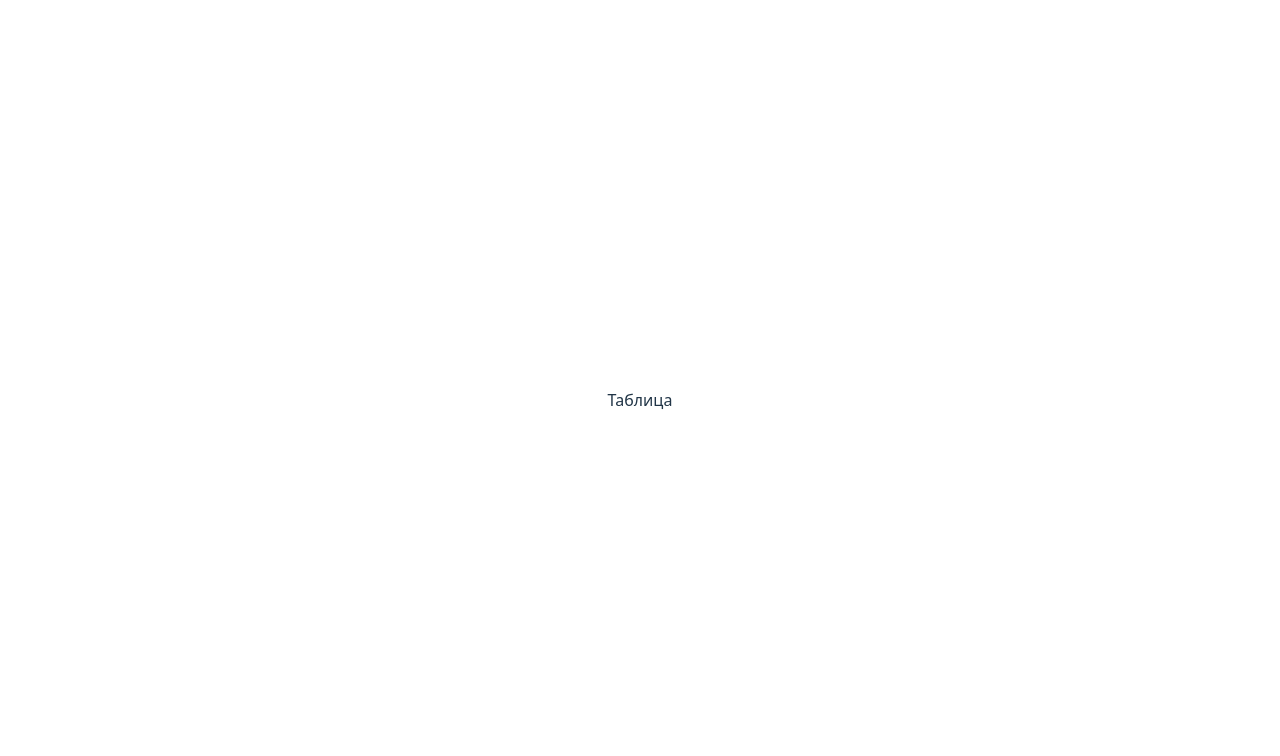
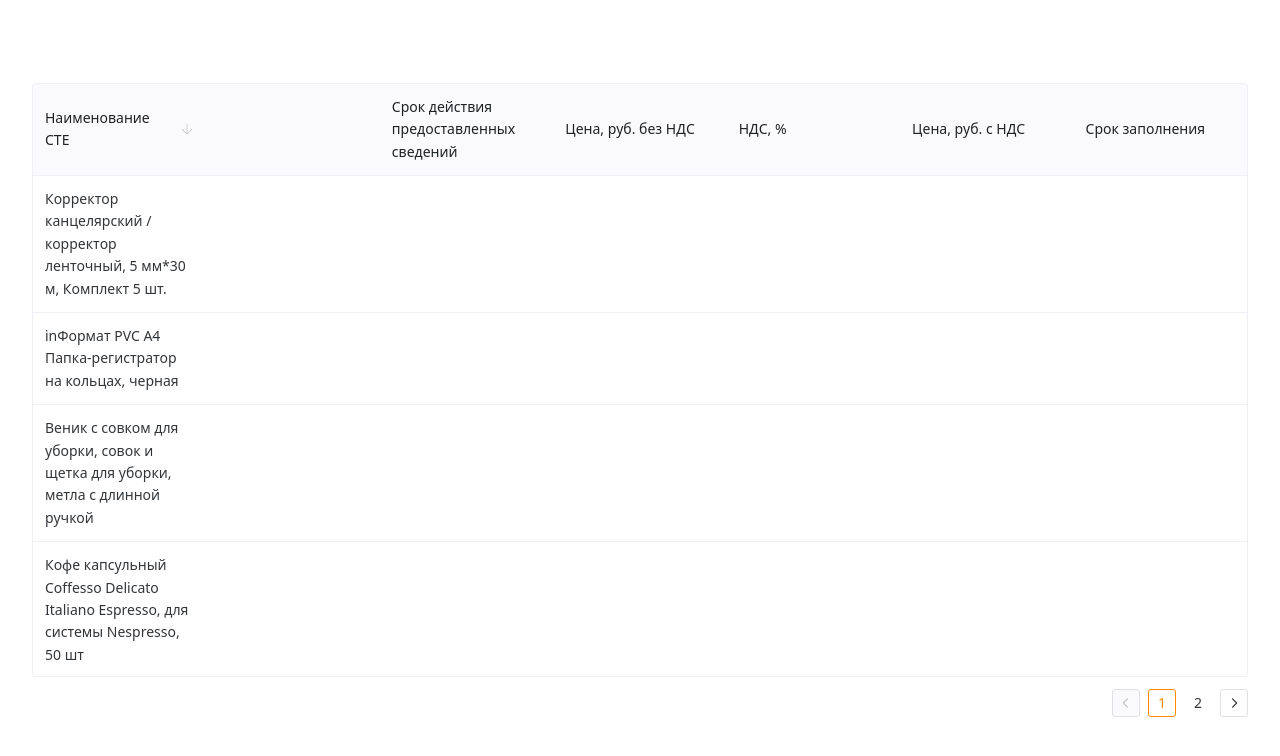
Before and after one commit to ClickEsc/vue-vat-table, a Vue app: page / in a window 1280 px wide. Shown: the top 756 px of the page. Built offline with nearby package versions, Linux system fonts and the light colour scheme.

Commit message:
добавить универсальный компонент UiDataTable + создать демо VatTable

```diff
--- a/package.json
+++ b/package.json
@@ -15,6 +15,7 @@
     "@types/node": "^24.10.0",
     "@vitejs/plugin-vue": "^6.0.1",
     "@vue/tsconfig": "^0.8.1",
+    "naive-ui": "^2.43.1",
     "typescript": "~5.9.3",
     "vite": "^7.2.2",
     "vue-tsc": "^3.1.3"
--- a/src/app/App.vue
+++ b/src/app/App.vue
@@ -1,13 +1,16 @@
 <script setup lang="ts">
+import { NConfigProvider, type GlobalThemeOverrides } from 'naive-ui';
 
+const themeOverrides: GlobalThemeOverrides = {
+  common: {
+    primaryColor: '#FF8C00'
+  }
+}
+import { VatTable } from '../features';
 </script>
 
 <template>
-  <div>
-    Таблица
-  </div>
+  <n-config-provider :theme-overrides="themeOverrides">
+    <VatTable />
+  </n-config-provider>
 </template>
-
-<style scoped>
-
-</style>
--- a/src/app/main.ts
+++ b/src/app/main.ts
@@ -1,5 +1,9 @@
 import { createApp } from 'vue';
+import naive from 'naive-ui';
 import './styles/style.css';
 import App from './App.vue';
 
-createApp(App).mount('#app');
+const app = createApp(App);
+app.use(naive);
+
+app.mount('#app');
--- /dev/null
+++ b/src/features/VatTable/VatTable.vue
@@ -0,0 +1,67 @@
+<script setup lang="ts">
+import { UiDataTable } from '../../shared/ui';
+
+const TABLE_HEADERS = [
+  {
+    key: "steName",
+    title: "Наименование СТЕ",
+    sorter: 'default',
+  },
+  {
+    key: "isActual",
+  },
+  {
+    key: "priceEndDate",
+    title: "Срок действия предоставленных сведений",
+  },
+  {
+    key: "priceNotNds",
+    title: "Цена, руб. без НДС",
+  },
+  {
+    key: "nds",
+    title: "НДС, %",
+  },
+  {
+    key: "price",
+    title: "Цена, руб. с НДС",
+  },
+  {
+    key: "fillEndDate",
+    title: "Срок заполнения",
+  },
+];
+
+const MOCK_NAMES = [
+  'Корректор канцелярский / корректор ленточный, 5 мм*30 м, Комплект 5 шт.',
+  'inФормат PVC A4 Папка-регистратор на кольцах, черная',
+  'Веник с совком для уборки, совок и щетка для уборки, метла с длинной ручкой',
+  'Кофе капсульный Coffesso Delicato Italiano Espresso, для системы Nespresso, 50 шт',
+  'Zikolki Store Заколка для волос 21 шт.',
+  'Camay Спрей мист для тела и волос парфюмированный женский Пион и ягоды, 190 мл',
+  'Щипцы Hyundai H-HS1415 25Вт макс.темп.:180С покрытие:керамико-турмалиновое черный',
+  'Стаканы одноразовые бумажные 200 мл 90 шт, стаканчики для кофе',
+  'Мешки для мусора 180 л мусорные пакеты 180 л',
+  'Умная Швабра с Отжимом без ведра для мытья полов Бабочка',
+  'Носки KOMAX термоноски мужские, 5 пар',
+  'Рюкзак Staff Strike универсальный, 3 кармана, черно-салатовый, 45х27х12 см'
+]
+
+const MOCK_DATA = MOCK_NAMES.map((name, index) => ({
+  key: index,
+  steName: name,
+  isActual: true,
+  priceEndDate: null,
+  priceNotNds: null,
+  nds: null,
+  price: null,
+  fillEndDate: null
+}))
+</script>
+
+<template>
+  <UiDataTable
+    :columns="TABLE_HEADERS"
+    :data="MOCK_DATA"
+  />
+</template>
--- /dev/null
+++ b/src/features/index.ts
@@ -0,0 +1 @@
+export { default as VatTable } from './VatTable/VatTable.vue';
--- /dev/null
+++ b/src/shared/ui/UiDataTable/UiDataTable.vue
@@ -0,0 +1,33 @@
+<script lang="ts" setup>
+
+type paginationType = {
+  pageSize: number;
+}
+const props = withDefaults(
+  defineProps<{
+    columns: any[],
+    data: any[],
+    pagination?: paginationType | false,
+    maxHeight?: number
+  }>(),
+  {
+    columns: () => [],
+    data: () => [],
+    pagination: () => {
+      return {
+        pageSize: 10
+      }
+    },
+    maxHeight: 500
+  },
+);
+</script>
+
+<template>
+  <n-data-table
+    :columns="props.columns"
+    :data="props.data"
+    :pagination="props.pagination"
+    :max-height="props.maxHeight"
+  />
+</template>
--- /dev/null
+++ b/src/shared/ui/index.ts
@@ -0,0 +1 @@
+export { default as UiDataTable } from './UiDataTable/UiDataTable.vue';
```
Also changed, not shown: 1 other file (tests, documents, lock files or other folders).
